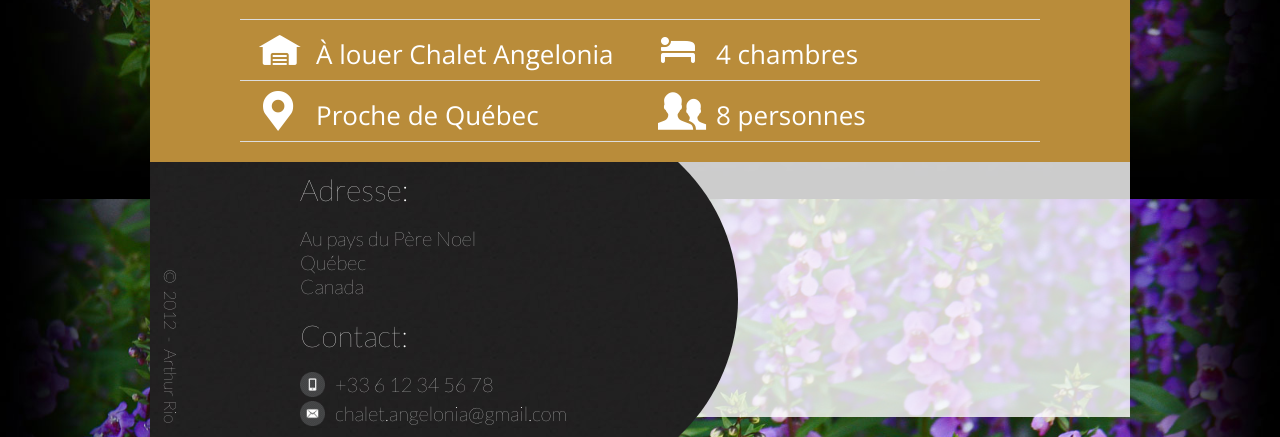
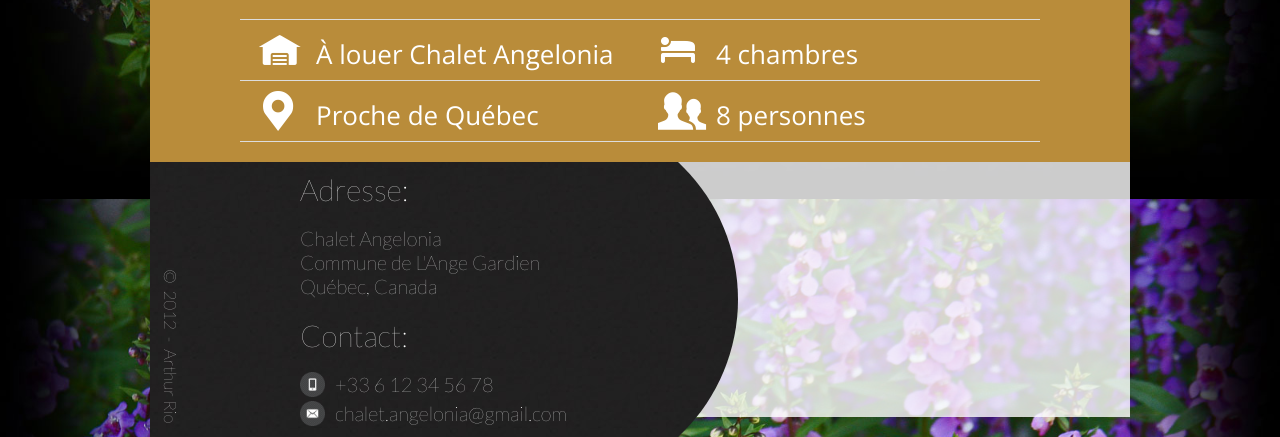
Before and after one commit to arthurio/angelonia, a Django app: page / in a window 1280 px wide. Shown: the part 601-1038 px from the top of the page. Run offline with Django 3.2, Linux system fonts and the light colour scheme; parts of the project's set-up code (start-up, migrations or seed data) failed here and were passed over; some libraries are stand-ins or nearby versions; some web fonts are replaced.

Commit message:
change the address

```diff
--- a/angelonia/static/js/main.js
+++ b/angelonia/static/js/main.js
@@ -1,7 +1,8 @@
 
 function initializeMap() {
-    var b = new google.maps.LatLng(37.449955, -122.161338);
-    var c = {zoom: 15,center: b,scrollwheel: false,disableDefaultUI: true,zoomControl: true,zoomControlOptions: {position: google.maps.ControlPosition.RIGHT_CENTER},mapTypeId: google.maps.MapTypeId.ROADMAP};
+    //var b = new google.maps.LatLng(37.449955, -122.161338);
+    var b = new google.maps.LatLng(46.955652, -71.129608);
+    var c = {zoom: 10,center: b,scrollwheel: false,disableDefaultUI: true,zoomControl: true,zoomControlOptions: {position: google.maps.ControlPosition.RIGHT_CENTER},mapTypeId: google.maps.MapTypeId.ROADMAP};
     var d = new google.maps.Map(document.getElementById("map_canvas"), c);
     var a = new google.maps.Marker({position: b, map: d ,title: "Chalet Angelonia"});
 }
--- a/angelonia/templates/base.html
+++ b/angelonia/templates/base.html
@@ -66,9 +66,9 @@
                     <div class="inner-left">
                         <ul class="address">
                             <li><h2>Adresse:</h2></li>
-                            <li>Au pays du Père Noel</li>
-                            <li>Québec</li>
-                            <li>Canada</li>
+                            <li>Chalet Angelonia</li>
+                            <li>Commune de L'Ange Gardien</li>
+                            <li>Québec, Canada</li>
                             <li><h2>Contact:</h2></li>
                             <li><img src="{{ STATIC_URL }}images/icons/smartphone.png"/><div>+33 6 12 34 56 78</div></li>
                             <li class="clear"><img src="{{ STATIC_URL }}images/icons/mail.png"/><div><a href="mailto:chalet.angelonia@gmail.com">chalet.angelonia@gmail.com</a></div></li>
```
